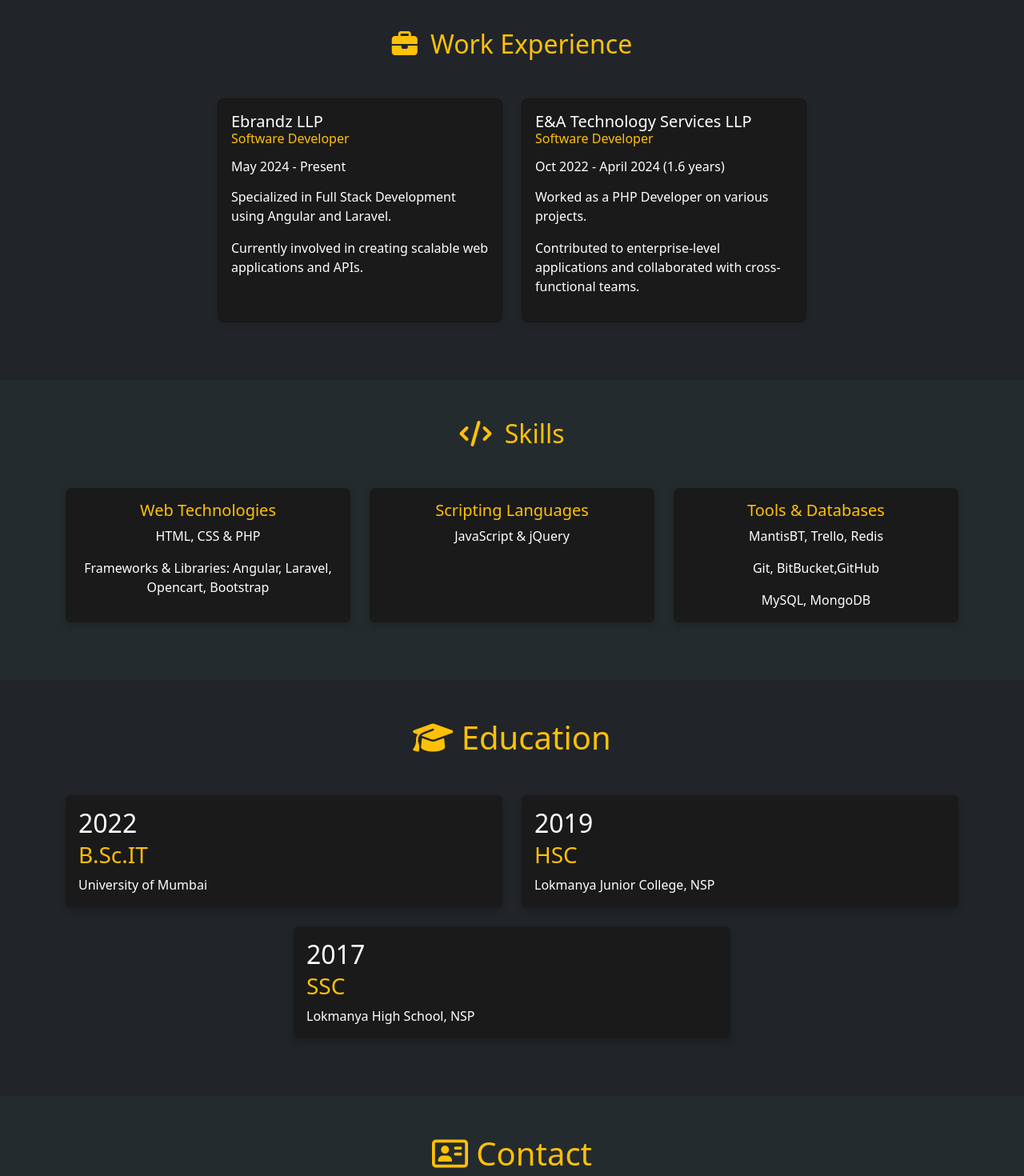
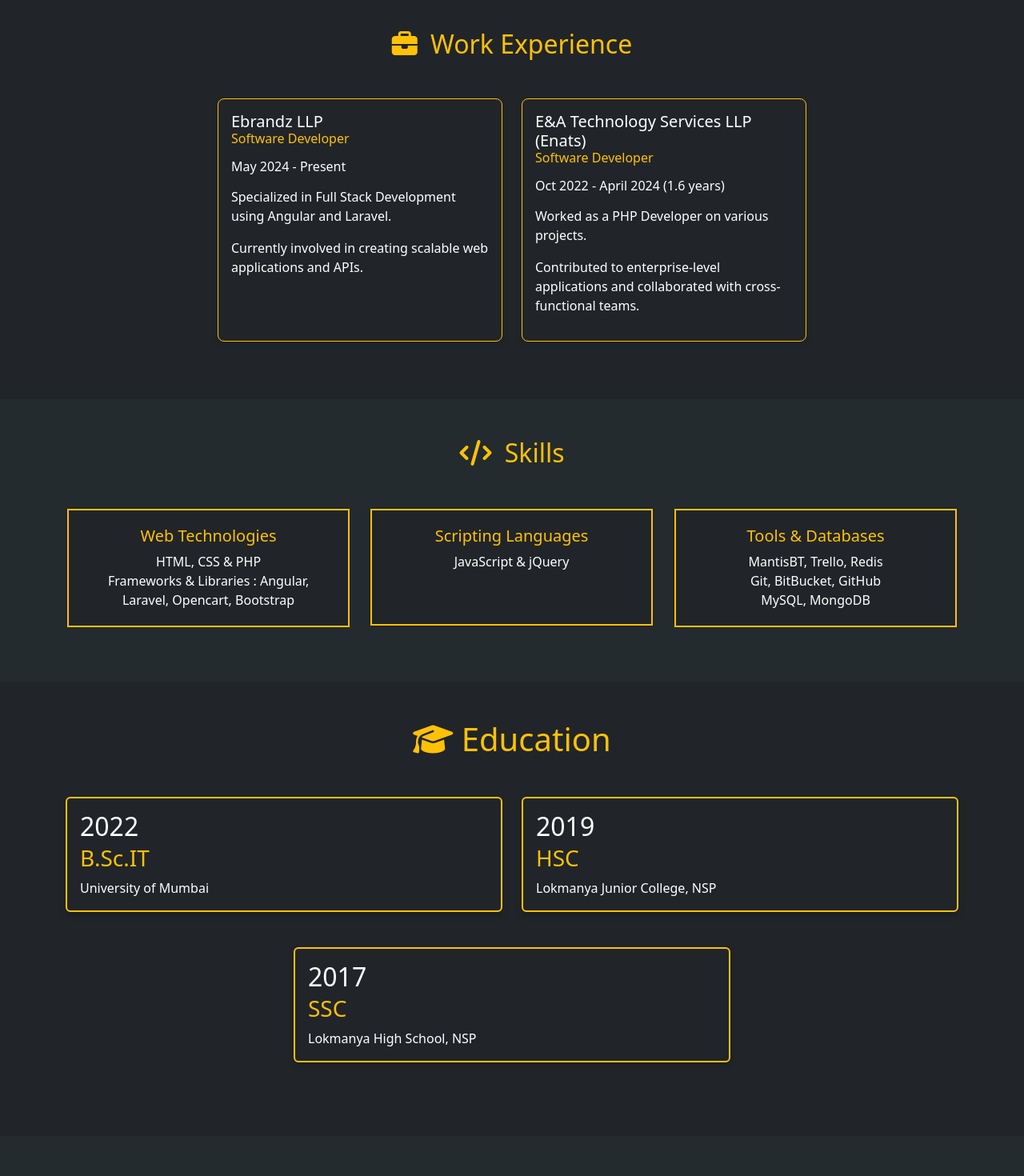
Before and after one commit to YSachin01/sachin-portfolio, an Angular app: page / in a window 1280 px wide. Shown: the part 980-2450 px from the top of the page at 80% size. Built offline with nearby package versions, Linux system fonts and the light colour scheme.

Commit message:
change text color on togglestatus

```diff
--- a/src/app/portfolio/education/education.component.css
+++ b/src/app/portfolio/education/education.component.css
@@ -1,10 +1,12 @@
 .card {
     background: #1a1a1a;
     color: #fff;
-    border: 0;
     box-shadow: 0 4px 8px rgba(0, 0, 0, 0.2);
-
+    margin-bottom: 20px; /* Add spacing between rows */
+    flex-grow: 1; /* Ensure consistent card size in flex container */
+    border: 2px solid transparent; /* Initial transparent border */
     position: relative;
     overflow: hidden;
-    transition: transform 0.3s ease-in-out;
+    background-color: transparent; /* Make the card background transparent */
+    transition: border-color 0.3s ease, transform 0.3s ease; /* Smooth transition */
 }
--- a/src/app/portfolio/education/education.component.html
+++ b/src/app/portfolio/education/education.component.html
@@ -1,36 +1,15 @@
 <section id="education" class="py-5">
   <div class="container">
-        <h1 class="heading text-center mb-5 text-warning"><i class="fas fa-graduation-cap"></i> Education</h1>
+    <h1 class="heading text-center mb-5" [ngClass]="toggleState ? 'text-primary' : 'text-warning'">
+      <i class="fas fa-graduation-cap"></i> Education
+    </h1>
     <div class="row justify-content-center">
-            <!-- B.Sc.IT -->
-            <div class="col-md-6 col-12 mb-4"  data-aos="zoom-in-up"  data-aos-duration="2000">
-                <div class="card h-auto border-primary">
+      <div *ngFor="let edu of education" class="col-md-6 col-12 mb-4" data-aos="zoom-in-up" data-aos-duration="2000">
+        <div class="card h-auto" [ngClass]="{'border-primary': toggleState, 'border-warning': !toggleState}">
           <div class="card-body">
-                        <h2 class="card-title" >2022</h2>
-                        <h3 class="card-subtitle mb-2 text-warning">B.Sc.IT</h3>
-                        <p class="card-text">University of Mumbai</p>
-                    </div>
-                </div>
-            </div>
-
-            <!-- HSC -->
-            <div class="col-md-6 col-12 mb-4"  data-aos="zoom-in-up"  data-aos-duration="2000">
-                <div class="card h-auto border-primary">
-                    <div class="card-body">
-                        <h2 class="card-title" >2019</h2>
-                        <h3 class="card-subtitle mb-2 text-warning">HSC</h3>
-                        <p class="card-text">Lokmanya Junior College, NSP</p>
-                    </div>
-                </div>
-            </div>
-
-            <!-- SSC -->
-            <div class="col-md-6 col-12 mb-4"  data-aos="zoom-in-up"  data-aos-duration="2000">
-                <div class="card h-auto border-primary card">
-                    <div class="card-body">
-                        <h2 class="card-title" >2017</h2>
-                        <h3 class="card-subtitle mb-2 text-warning">SSC</h3>
-                        <p class="card-text">Lokmanya High School, NSP</p>
+            <h2 class="card-title" [ngClass]="toggleState ? 'text-dark' : 'text-white'">{{ edu.year }}</h2>
+            <h3 class="card-subtitle mb-2" [ngClass]="toggleState ? 'text-primary' : 'text-warning'">{{ edu.degree }}</h3>
+            <p class="card-text" [ngClass]="toggleState ? 'text-dark' : 'text-white'">{{ edu.institution }}</p>
           </div>
         </div>
       </div>
--- a/src/app/portfolio/education/education.component.ts
+++ b/src/app/portfolio/education/education.component.ts
@@ -1,4 +1,4 @@
-import { Component } from '@angular/core';
+import { Component, Input } from '@angular/core';
 
 @Component({
   selector: 'app-education',
@@ -6,5 +6,22 @@
   styleUrls: ['./education.component.css']
 })
 export class EducationComponent {
-
+  @Input() toggleState: boolean = false;
+  education = [
+    {
+      year: '2022',
+      degree: 'B.Sc.IT',
+      institution: 'University of Mumbai'
+    },
+    {
+      year: '2019',
+      degree: 'HSC',
+      institution: 'Lokmanya Junior College, NSP'
+    },
+    {
+      year: '2017',
+      degree: 'SSC',
+      institution: 'Lokmanya High School, NSP'
+    }
+  ];
 }
--- a/src/app/portfolio/experience/experience.component.css
+++ b/src/app/portfolio/experience/experience.component.css
@@ -1,25 +1,27 @@
 .work-experience {
-    background: #1a1a1a;
     color: #fff;
     border: 0;
     box-shadow: 0 4px 8px rgba(0, 0, 0, 0.2);
     position: relative;
     overflow: hidden;
-    transition: transform 0.3s ease-in-out;
     padding: 40px 0;
+    background-color: transparent; /* Ensure the card has a transparent background */
+    transition: border-color 0.3s ease, transform 0.3s ease; /* Smooth transition */
 }
 
 .card {
-    background: #1a1a1a;
+    background: transparent; /* Make card background transparent */
     border-radius: 0.5rem; /* Rounded corners for card */
     box-shadow: 0 4px 8px rgba(0, 0, 0, 0.1); /* Soft shadow for card */
-    transition: transform 0.3s ease-in-out;
+    transition: transform 0.3s ease-in-out, background-color 0.3s ease-in-out;
 }
 
+/* Card hover effect */
 .card:hover {
     transform: scale(1.05); /* Slight zoom effect on hover */
 }
 
+/* Text colors depending on toggleState */
 .card h3, .card h4 {
     margin-bottom: 1rem;
 }
--- a/src/app/portfolio/experience/experience.component.html
+++ b/src/app/portfolio/experience/experience.component.html
@@ -1,33 +1,19 @@
-<section class="py-5">
+<section class="py-5" id="experience">
   <div class="container">
-    <h2 class="text-center text-warning mb-5">
-      <i class="fas fa-briefcase text-warning me-2"></i> Work Experience
+    <h2 class="text-center mb-5" [ngClass]="toggleState ? 'text-primary' : 'text-warning'">
+      <i class="fas fa-briefcase me-2"></i> Work Experience
     </h2>
     <div class="row justify-content-center">
-      <!-- Work Experience Card 2 -->
-      <div class="col-md-6 col-lg-4 mb-4"  data-aos="zoom-in-up"  data-aos-duration="2000">
-        <div class="card text-white skill-card h-100">
+      <!-- Loop through the workExperience array -->
+      <div *ngFor="let experience of workExperience" class="col-md-6 col-lg-4 mb-4" data-aos="zoom-in-up" data-aos-duration="2000">
+        <div class="card text-white skill-card h-100" [ngClass]="{'border-primary': toggleState, 'border-warning': !toggleState}">
           <div class="card-body">
-            <h3 class="h5">Ebrandz LLP
-              <span class="d-block h6 text-warning">Software Developer</span>
+            <h3 class="h5" [ngClass]="toggleState ? 'text-dark' : 'text-white'">{{ experience.company }}
+              <span class="d-block h6" [ngClass]="toggleState ? 'text-primary' : 'text-warning'">{{ experience.position }}</span>
             </h3>
-            <h4 class="h6">May 2024 - Present</h4>
-            <p>Specialized in Full Stack Development using Angular and Laravel.</p>
-            <p>Currently involved in creating scalable web applications and APIs.</p>
-          </div>
-        </div>
-      </div>
-
-      <!-- Work Experience Card 1 -->
-      <div class="col-md-6 col-lg-4 mb-4"  data-aos="zoom-in-up"  data-aos-duration="2000">
-        <div class="card text-white skill-card h-100">
-          <div class="card-body">
-            <h3 class="h5">E&A Technology Services LLP
-              <span class="d-block h6 text-warning">Software Developer</span>
-            </h3>
-            <h4 class="h6">Oct 2022 - April 2024 (1.6 years)</h4>
-            <p>Worked as a PHP Developer on various projects.</p>
-            <p>Contributed to enterprise-level applications and collaborated with cross-functional teams.</p>
+            <h4 [ngClass]="toggleState ? 'text-dark' : 'text-white'" class="h6">{{ experience.duration }}</h4>
+            <p [ngClass]="toggleState ? 'text-dark' : 'text-white'">{{ experience.details1 }}</p>
+            <p [ngClass]="toggleState ? 'text-dark' : 'text-white'">{{ experience.details2 }}</p>
           </div>
         </div>
       </div>
--- a/src/app/portfolio/experience/experience.component.ts
+++ b/src/app/portfolio/experience/experience.component.ts
@@ -1,4 +1,4 @@
-import { Component } from '@angular/core';
+import { Component, Input } from '@angular/core';
 declare let AOS: any;
 
 @Component({
@@ -7,7 +7,26 @@
   styleUrls: ['./experience.component.css']
 })
 export class ExperienceComponent {
+   @Input() toggleState: boolean = false;
+   workExperience = [
+     {
+       company: 'Ebrandz LLP',
+       position: 'Software Developer',
+       duration: 'May 2024 - Present',
+       details1: 'Specialized in Full Stack Development using Angular and Laravel.',
+       details2: 'Currently involved in creating scalable web applications and APIs.'
+     },
+     {
+       company: 'E&A Technology Services LLP (Enats)',
+       position: 'Software Developer',
+       duration: 'Oct 2022 - April 2024 (1.6 years)',
+       details1: 'Worked as a PHP Developer on various projects.',
+       details2: 'Contributed to enterprise-level applications and collaborated with cross-functional teams.'
+     }
+   ];
+
   ngOnInit(): void {
     AOS.init(); // Initialize AOS
   }
+
 }
--- a/src/app/portfolio/header/header.component.html
+++ b/src/app/portfolio/header/header.component.html
@@ -1,7 +1,7 @@
 <div [ngClass]="'text-white'" [style.background]="toggleState ? 'rgb(36, 43, 46)' : 'rgb(36, 43, 46)'">
   <nav class="navbar navbar-expand-lg navbar-dark px-4">
     <!-- Brand -->
-    <a class="navbar-brand" (click)="scrollToSection('home')" ngNonBindable>
+    <a class="navbar-brand" (click)="scrollToSection('home')" [ngClass]="toggleState ? 'text-primary' : 'text-warning'" ngNonBindable>
       {{ Sachin Yadav }}
     </a>
 
@@ -26,6 +26,9 @@
         </li>
         <li class="nav-item">
           <a class="nav-link" (click)="navigateAndClose('about')">About Me</a>
+        </li>
+        <li class="nav-item">
+          <a class="nav-link" (click)="navigateAndClose('experience')">Experience</a>
         </li>
         <li class="nav-item">
           <a class="nav-link" (click)="navigateAndClose('skills')">Skills</a>
--- a/src/app/portfolio/portfolio.component.html
+++ b/src/app/portfolio/portfolio.component.html
@@ -15,13 +15,11 @@
   "
 >
     <ng-container [ngSwitch]="component">
-       <!-- <app-header [ngClass]="{'sticky-header': toggleState}" *ngSwitchCase="'header'" (themeToggle)="onToggleTheme($event)"></app-header> -->
-
       <app-home *ngSwitchCase="'home'" (themeToggle)="onToggleTheme($event)" [toggleState]="toggleState"></app-home>
       <app-about *ngSwitchCase="'about'" (themeToggle)="onToggleTheme($event)" [toggleState]="toggleState"></app-about>
-      <app-experience *ngSwitchCase="'experience'" (themeToggle)="onToggleTheme($event)"></app-experience>
-      <app-skills *ngSwitchCase="'skills'" (themeToggle)="onToggleTheme($event)"></app-skills>
-      <app-education *ngSwitchCase="'education'" (themeToggle)="onToggleTheme($event)"></app-education>
+      <app-experience *ngSwitchCase="'experience'" (themeToggle)="onToggleTheme($event)" [toggleState]="toggleState"></app-experience>
+      <app-skills *ngSwitchCase="'skills'" (themeToggle)="onToggleTheme($event)" [toggleState]="toggleState"></app-skills>
+      <app-education *ngSwitchCase="'education'" (themeToggle)="onToggleTheme($event)" [toggleState]="toggleState"></app-education>
       <app-contact *ngSwitchCase="'contact'" (themeToggle)="onToggleTheme($event)" [toggleState]="toggleState"></app-contact>
     </ng-container>
   </div>
--- a/src/app/portfolio/skills/skills.component.css
+++ b/src/app/portfolio/skills/skills.component.css
@@ -1,54 +1,28 @@
 .skill-card {
-    background: #1a1a1a;
-    color: #fff;
-    border: 0;
-    box-shadow: 0 4px 8px rgba(0, 0, 0, 0.2);
-    height: 250px; /* Fixed height */
-    position: relative;
-    overflow: hidden;
-    transition: transform 0.3s ease-in-out;
+    width: 30%; /* Fixed width for each card */
+    height: 150px!important; /* Fixed height for each card */
+    margin-bottom: 20px; /* Add spacing between rows */
+    flex-grow: 1; /* Ensure consistent card size in flex container */
+    border: 2px solid transparent; /* Initial transparent border */
+    transition: border-color 0.3s ease, transform 0.3s ease; /* Smooth transition */
 }
 
-/* Hover effect for lifting */
+/* Add the border animation on hover */
 .skill-card:hover {
-    transform: translateY(-10px); /* Adds hover lift effect */
+    transform: scale(1.05); /* Slightly enlarge the card */
+}
+.d-flex {
+    gap: 2%; /* Add spacing between cards */
+    justify-content: space-between; /* Default distribution for even rows */
 }
 
-/* Border animation keyframes */
-@keyframes borderAnimation {
-    0% {
-        border-top: 2px solid transparent;
-        border-left: 2px solid transparent;
-        border-right: 2px solid transparent;
-        border-bottom: 2px solid #f0ad4e; /* Start at the bottom-right corner */
-    }
-    25% {
-        border-top: 2px solid transparent;
-        border-left: 2px solid transparent;
-        border-right: 2px solid transparent; /* Move to bottom-left corner */
-        border-bottom: 2px solid #f0ad4e;
-    }
-    50% {
-        border-top: 2px solid transparent; /* Move to top-left corner */
-        border-left: 2px solid #f0ad4e;
-        border-right: 2px solid transparent;
-        border-bottom: 2px solid #f0ad4e;
-    }
-    75% {
-        border-top: 2px solid #f0ad4e;
-        border-left: 2px solid #f0ad4e;
-        border-right: 2px solid transparent;
-        border-bottom: 2px solid #f0ad4e;
-    }
-    100% {
-        border-top: 2px solid #f0ad4e; /* Return to bottom-right corner */
-        border-left: 2px solid transparent;
-        border-right: 2px solid #f0ad4e;
-        border-bottom: 2px solid #f0ad4e;
+.d-flex.center-last-row {
+    justify-content: center; /* Center the last row with fewer items */
+}
+
+@media (max-width: 768px) {
+    .skill-card {
+        width: 100%; /* Full width on smaller screens */
+        height: auto; /* Allow height to adjust for content on small screens */
     }
 }
-
-/* Apply the animation only when hovered */
-.skill-card:hover {
-    animation: borderAnimation 1s infinite; /* Loop the animation */
-}
--- a/src/app/portfolio/skills/skills.component.html
+++ b/src/app/portfolio/skills/skills.component.html
@@ -1,42 +1,19 @@
-<!-- Skills Section -->
 <section id="skills" class="py-5">
-  <div class="container">
-    <h2 class="text-center text-warning mb-5">
-      <i class="fas fa-code text-warning me-2"></i> Skills
-    </h2>
-    <div class="row justify-content-center">
-      <!-- Web Technologies -->
-      <div class="col-md-4 col-12 mb-4" data-aos="flip-left" data-aos-easing="ease-out-cubic" data-aos-duration="2000">
-        <div class="card text-center skill-card h-100">
-          <div class="card-body">
-            <h5 class="card-title text-warning">Web Technologies</h5>
-            <p class="card-text">HTML, CSS & PHP</p>
-            <p class="card-text">Frameworks & Libraries: Angular, Laravel, Opencart, Bootstrap</p>
-          </div>
+    <div class="container">
+        <h2 class="text-center mb-5" [ngClass]="toggleState ? 'text-primary' : 'text-warning'">
+            <i class="fas fa-code me-2"></i> Skills
+        </h2>
+        <div class="d-flex flex-wrap justify-content-center">
+            <div class="card text-center skill-card h-100" *ngFor="let skill of skills" [ngClass]="toggleState ? 'bg-light text-dark' : 'bg-dark text-white'" data-aos="flip-left" data-aos-easing="ease-out-cubic" data-aos-duration="2000">
+                <div class="card-body" [ngClass]="{'border-primary': toggleState,'border-warning': !toggleState}" style="border: 2px solid; padding: 20px;">
+                    <h5 class="card-title" [ngClass]="toggleState ? 'text-primary' : 'text-warning'">
+                        {{ skill.title }}
+                    </h5>
+                    <div *ngFor="let detail of skill.details">
+                        <p class="card-text">{{ detail }}</p>
+                    </div>
+                </div>
+            </div>
         </div>
-      </div>
-
-      <!-- Scripting Languages -->
-      <div class="col-md-4 col-12 mb-4" data-aos="flip-left" data-aos-easing="ease-out-cubic" data-aos-duration="2000">
-        <div class="card text-center skill-card h-100">
-          <div class="card-body">
-            <h5 class="card-title text-warning">Scripting Languages</h5>
-            <p class="card-text">JavaScript & jQuery</p>
-          </div>
-        </div>
-      </div>
-
-      <!-- Tools -->
-      <div class="col-md-4 col-12 mb-4" data-aos="flip-left" data-aos-easing="ease-out-cubic" data-aos-duration="2000">
-        <div class="card text-center skill-card h-100">
-          <div class="card-body">
-            <h5 class="card-title text-warning">Tools & Databases</h5>
-            <p class="card-text">MantisBT, Trello, Redis</p>
-            <p class="card-text">Git, BitBucket,GitHub</p>
-            <p class="card-text">MySQL, MongoDB</p>
-          </div>
-        </div>
-      </div>
     </div>
-  </div>
 </section>
--- a/src/app/portfolio/skills/skills.component.ts
+++ b/src/app/portfolio/skills/skills.component.ts
@@ -1,4 +1,4 @@
-import { Component } from '@angular/core';
+import { Component, Input } from '@angular/core';
 
 @Component({
   selector: 'app-skills',
@@ -6,5 +6,27 @@
   styleUrls: ['./skills.component.css']
 })
 export class SkillsComponent {
+  @Input() toggleState: boolean = false;
 
+  skills = [
+    {
+      title: 'Web Technologies',
+      details: [
+        'HTML, CSS & PHP',
+        'Frameworks & Libraries : Angular, Laravel, Opencart, Bootstrap'
+      ]
+    },
+    {
+      title: 'Scripting Languages',
+      details: ['JavaScript & jQuery']
+    },
+    {
+      title: 'Tools & Databases',
+      details: [
+        'MantisBT, Trello, Redis',
+        'Git, BitBucket, GitHub',
+        'MySQL, MongoDB'
+      ]
+    }
+  ];
 }
```
Lines whose indentation alone changed are shown as unchanged.
